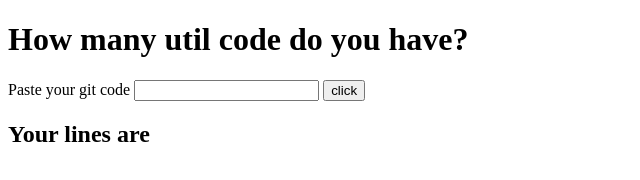
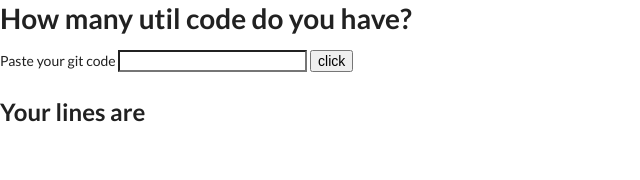
Before and after one commit to kevinccbsg/kata-line-count, a website: page index.html in a window 1280 px wide. Shown: the whole page, without its empty margins (0-640 px from the left). Drawn offline with nearby package versions, Linux system fonts and the light colour scheme.

Commit message:
Style added

```diff
--- a/index.html
+++ b/index.html
@@ -2,6 +2,7 @@
 <html>
 <head>
   <title>Count lines</title>
+  <link rel="stylesheet" href="https://cdn.jsdelivr.net/npm/semantic-ui@2.4.2/dist/semantic.min.css">
 </head>
 <body>
   <h1>How many util code do you have?</h1>
```
